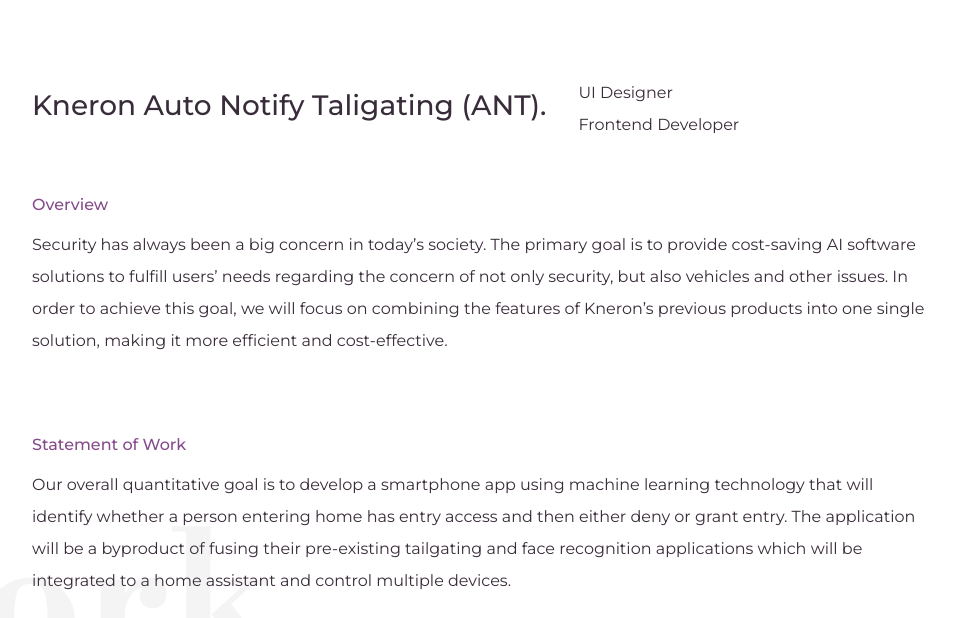
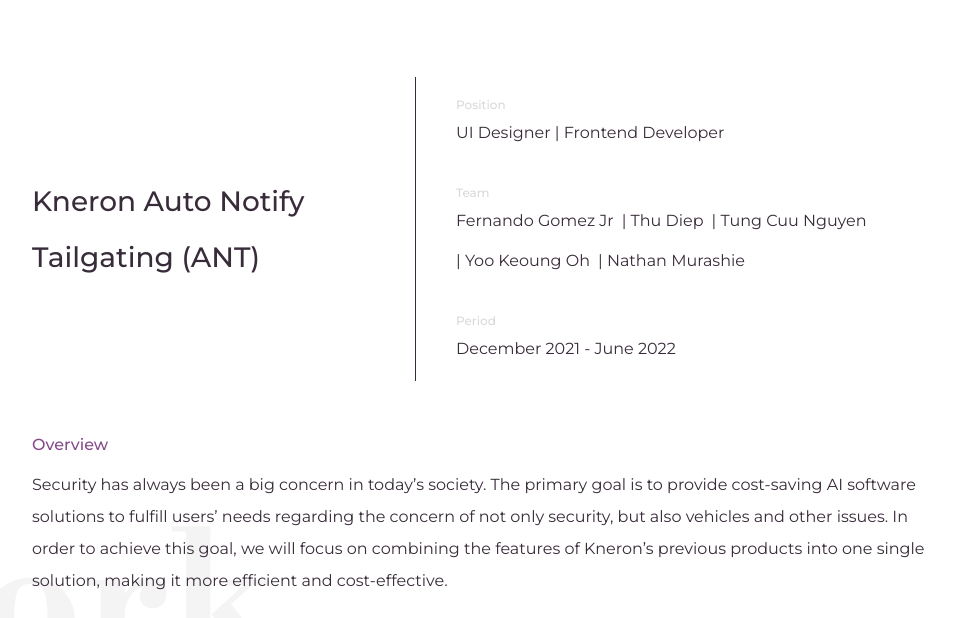
Before and after one commit to dhdbrud318/Protfolio, a plain HTML site: page work-project/ant/ant.html in a window 1280 px wide. Shown: the part 99-717 px from the top of the page, without its empty margins (160-1119 px from the left). Drawn offline with nearby package versions, Linux system fonts and the light colour scheme.

Commit message:
Updated project

```diff
--- a/css/project.css
+++ b/css/project.css
@@ -13,3 +13,53 @@
 .project__content > ol {
   margin-left: 3rem;
 }
+
+.project__members {
+  --flex-gap: 0.5rem;
+  flex-wrap: wrap;
+}
+
+.project__members > p + p::before {
+  content: "  |  ";
+}
+
+.main__title {
+  flex-direction: column;
+  --flex-gap: 0;
+}
+
+.project__info {
+  flex: 1;
+  padding: 1rem 0;
+  margin-bottom: 2rem;
+}
+
+@media (min-width: 52em) {
+  .main__title {
+    flex-direction: row;
+    --flex-gap: 2.5rem;
+  }
+
+  .project__header {
+    width: min(40vw, 24rem);
+    position: relative;
+    padding-right: 2.5rem;
+    align-items: center;
+  }
+
+  .project__header::after {
+    position: absolute;
+    content: "";
+    top: 0;
+    bottom: 0;
+    right: 0;
+    width: 1px;
+    background-color: hsl(var(--clr-dark-purple));
+  }
+
+  .project__info {
+    flex: 1;
+    padding: 1rem 0;
+    margin-bottom: 0;
+  }
+}
--- a/css/styles.css
+++ b/css/styles.css
@@ -311,7 +311,6 @@ p {
   content: "";
   position: absolute;
   inset: 100% 0 5px 0;
-
   border-bottom: 1px solid rgb(var(--clr-gray));
 }
 
@@ -398,8 +397,7 @@ main {
   margin-bottom: 5rem;
 }
 
-.main__title,
-.project__title {
+.main__title {
   margin-bottom: 2.5rem;
 }
 
@@ -408,8 +406,7 @@ main {
     padding-top: 5rem;
   }
 
-  .main__title,
-  .project__title {
+  .main__title {
     margin-bottom: 3rem;
   }
 }
--- a/work-project/ant/ant.html
+++ b/work-project/ant/ant.html
@@ -4,7 +4,10 @@
     <meta charset="UTF-8" />
     <meta http-equiv="X-UA-Compatible" content="IE=edge" />
     <meta name="viewport" content="width=device-width, initial-scale=1.0" />
-    <title>Kneron Auto Tailgating (ANT)</title>
+    <title>Yoo Keoung Oh</title>
+
+    <!-- homepage icon -->
+    <link rel="icon" type="image/svg" href="images/logo-icon.svg" />
 
     <link rel="stylesheet" href="../../css/styles.css" />
     <link rel="stylesheet" href="../../css/work.css" />
@@ -39,10 +42,28 @@
     </header>
     <main class="container">
       <div class="main__title flex">
-        <h1 class="fs-500 fw-500">Kneron Auto Notify Taligating (ANT).</h1>
+        <div class="project__header flex">
+          <h1 class="fs-500 fw-500">Kneron Auto Notify Tailgating (ANT)</h1>
+        </div>
+        <div class="project__info flow">
           <div class="project__position">
-          <p>UI Designer</p>
-          <p>Frontend Developer</p>
+            <p class="text-gray fs-300 fw-500">Position</p>
+            <p>UI Designer | Frontend Developer</p>
+          </div>
+          <div class="project__team">
+            <p class="text-gray fs-300 fw-500">Team</p>
+            <div class="project__members flex">
+              <p>Fernando Gomez Jr</p>
+              <p>Thu Diep</p>
+              <p>Tung Cuu Nguyen</p>
+              <p>Yoo Keoung Oh</p>
+              <p>Nathan Murashie</p>
+            </div>
+          </div>
+          <div class="project__period">
+            <p class="text-gray fs-300 fw-500">Period</p>
+            <p>December 2021 - June 2022</p>
+          </div>
         </div>
       </div>
 
@@ -119,18 +140,17 @@
             </li>
           </ol>
 
+          <figure>
             <a
               href="https://www.figma.com/proto/c8e865JcfVA6yLFX7IbLcj/comparative-analysis?node-id=2%3A45&scaling=scale-down&page-id=0%3A1"
               target="_blank"
             >
-            <figure>
               <img src="./Competitive analysis.png" alt="Compative Analysis" />
+            </a>
             <figcaption>
-                To see the analysis table in full size, please click on the
-                image
+              To see the analysis table in full size, please click on the image
             </figcaption>
           </figure>
-          </a>
         </div>
 
         <div class="project__content project__content--storyboard">
@@ -142,19 +162,19 @@
           <h2 class="fs-400 fw-500 text-purple capitalize">
             Generalized Transition Network
           </h2>
+
+          <figure>
             <a
               href="https://www.figma.com/proto/pZOX5Yv4hWXt2041sQtrjn/Transition-Diagram?node-id=2%3A19&scaling=scale-down&page-id=0%3A1"
             >
-            <figure>
               <img
                 src="./State Transition Diagram.png"
                 alt="Transition Network"
-              />
+            /></a>
             <figcaption>
               To see the diagram in full size, click on the image above
             </figcaption>
           </figure>
-          </a>
 
           <p>
             The diagram above describes all the states that our proposed system
@@ -181,19 +201,29 @@
 
         <div class="project__content project__content--wireframes">
           <h2 class="fs-400 fw-500 text-purple capitalize">Wireframes</h2>
-          <iframe
+          <!-- <iframe
             style="border: 1px solid rgba(0, 0, 0, 0.1)"
             width="100%"
             height="500"
             src="https://www.figma.com/embed?embed_host=share&url=https%3A%2F%2Fwww.figma.com%2Fproto%2FoIGx2zcECCJKwlsPKrHNxB%2FSoCal-Pals-x-Kneron%3Fnode-id%3D4%253A2%26scaling%3Dscale-down%26page-id%3D0%253A1%26starting-point-node-id%3D4%253A2"
             allowfullscreen
-          ></iframe>
+          ></iframe> -->
         </div>
 
         <div class="project__content project__content--showcase">
           <h2 class="fs-400 fw-500 text-purple capitalize">Showcase</h2>
+          <figure>
+            <a
+              href="https://www.figma.com/file/bUa3RRk2bH8B55OJI3397s/Poster?node-id=3%3A2"
+            >
               <img src="./poster.png" alt="Showcase Poster" />
-          <video width="100%">
+            </a>
+            <figcaption>
+              To view the poster in a full size, click on the image above
+            </figcaption>
+          </figure>
+
+          <video controls width="100%">
             <source src="./showcase.mp4" type="video/mp4" />
           </video>
         </div>
```
Also changed, not shown: work.html (+1 -1 lines), 1 other file. Lines whose indentation alone changed are shown as unchanged.
